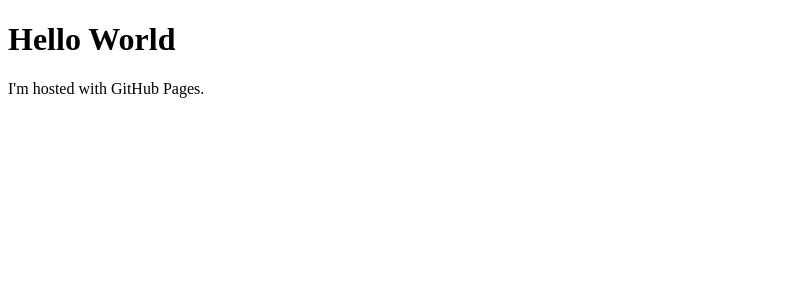
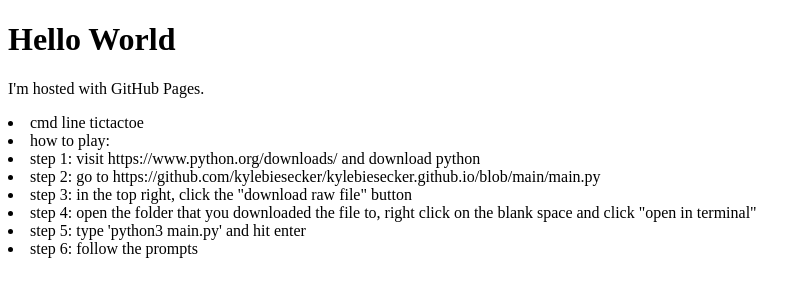
Before and after one commit to kylebiesecker/tic-tac-toe, a plain HTML site: page index.html in a window 1280 px wide. Shown: the whole page, without its empty margins (0-811 px from the left). Drawn offline with Linux system fonts and the light colour scheme.

Commit message:
Update index.html
added list of instructions

```diff
--- a/index.html
+++ b/index.html
@@ -3,5 +3,15 @@
 <body>
 <h1>Hello World</h1>
 <p>I'm hosted with GitHub Pages.</p>
+<li>cmd line tictactoe</li>
+
+<li>how to play:</li>
+
+<li>step 1: visit https://www.python.org/downloads/ and download python</li>
+<li>step 2: go to https://github.com/kylebiesecker/kylebiesecker.github.io/blob/main/main.py </li>
+<li>step 3: in the top right, click the "download raw file" button</li>
+<li>step 4: open the folder that you downloaded the file to, right click on the blank space and click "open in terminal"</li>
+<li>step 5: type 'python3 main.py' and hit enter</li>
+<li>step 6: follow the prompts</li>
 </body>
 </html>
```
